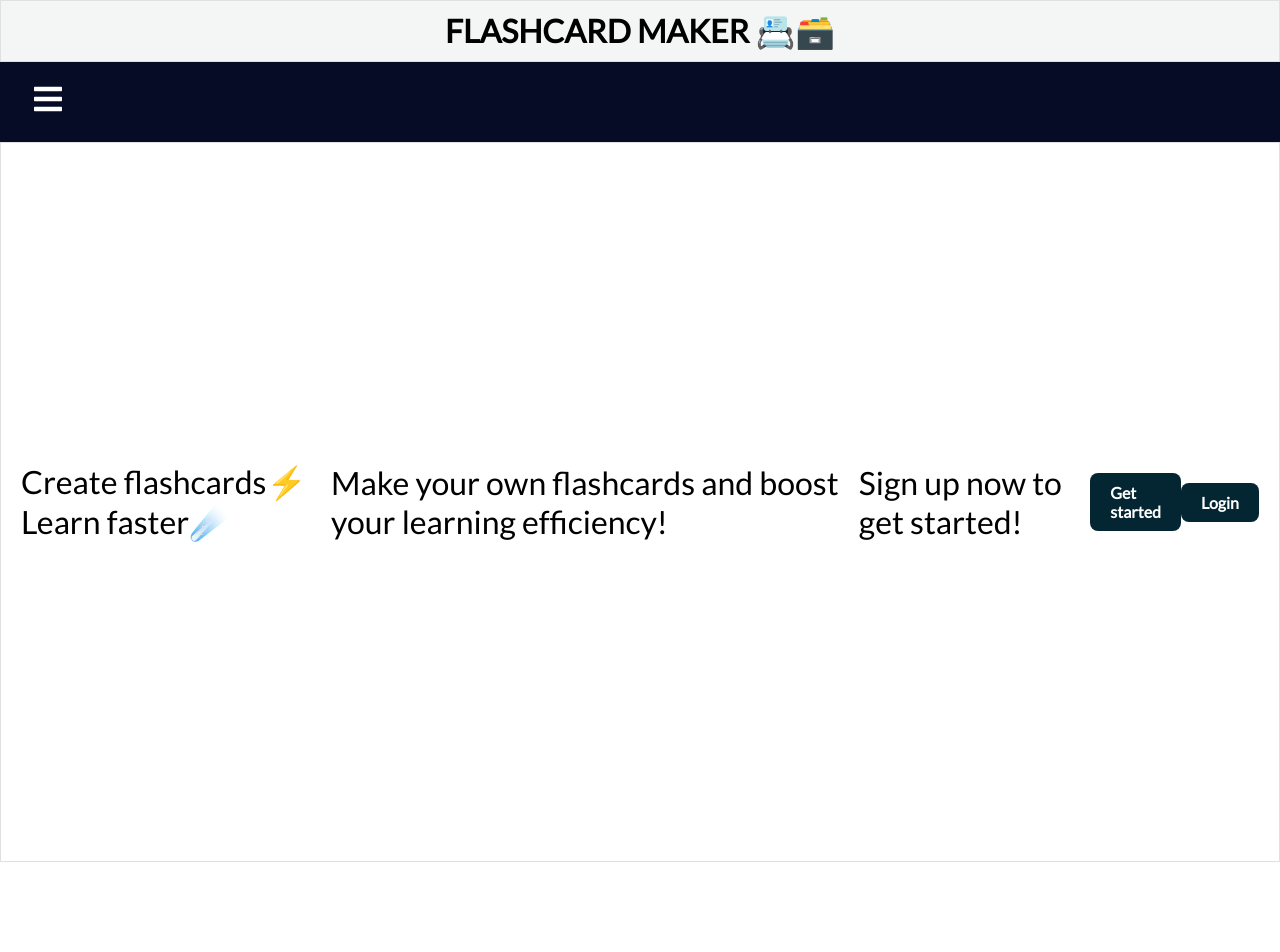
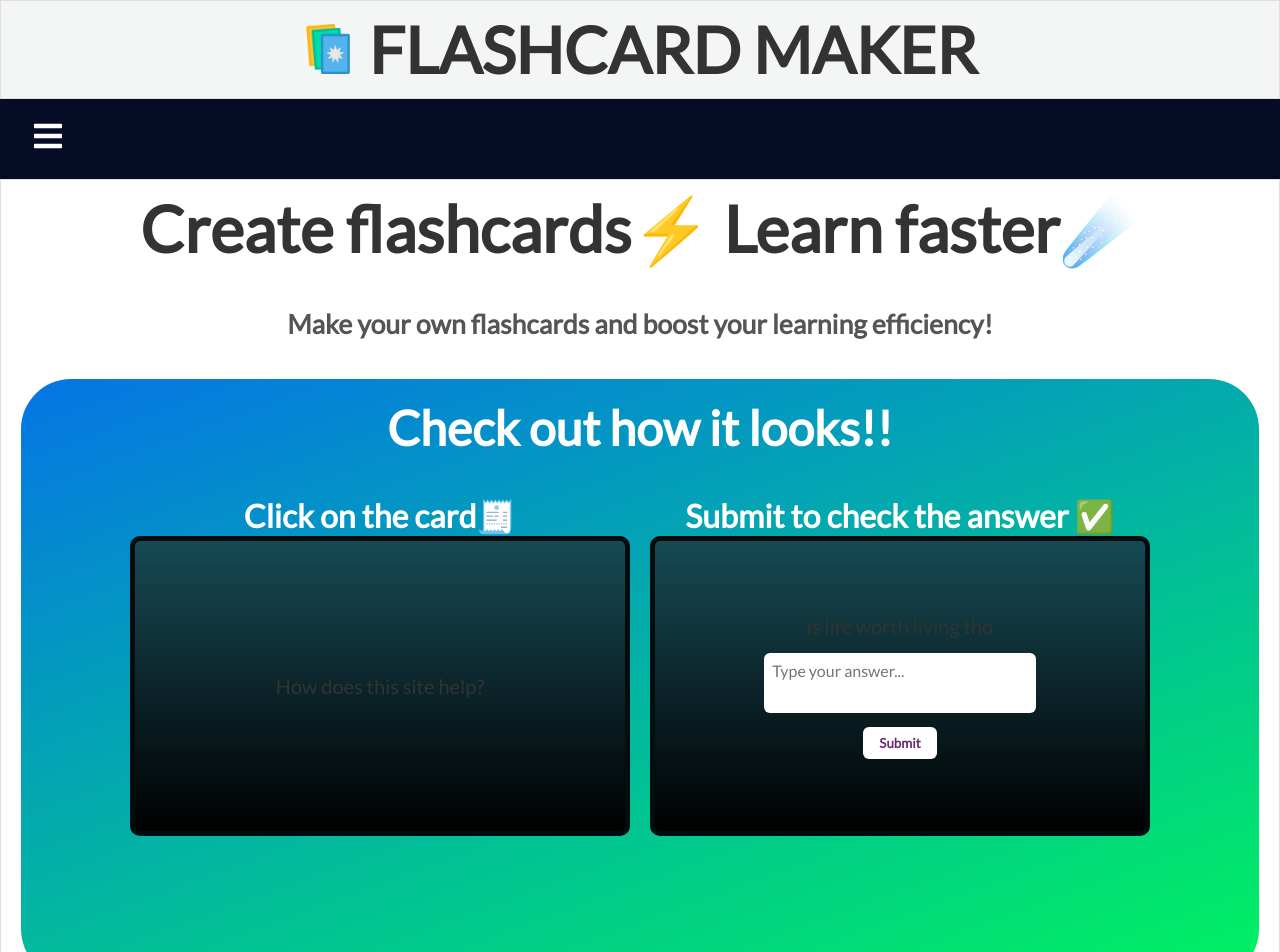
Before and after one commit to Dharani9018/Flashcard_App, a React (Vite) app: page / in a window 1280 px wide. Shown: the top 952 px of the page. Before the commit the page ends 862 px from the top, so only its background shows below. Built offline with nearby package versions, Linux system fonts and the light colour scheme.

Commit message:
flashcard

```diff
--- a/src/App.jsx
+++ b/src/App.jsx
@@ -12,11 +12,14 @@ import NotMemorized from "./pages/NotMemorized.jsx";
 import About from "./pages/About.jsx";
 import "../src/css/App.css"
 
+
+
 function App() {
     return (
         <>
             <Header /> {/* Header visible on all pages */}
             <Navigation /> {/* Navigation links visible on all pages */}
+
             <main className="app-container">
                 <Routes>
                     <Route path="/" element={<Home />} />
@@ -32,7 +35,6 @@ function App() {
             </main>
 
         </>
-
     );
 }
 
--- /dev/null
+++ b/src/components/FlashcardDemo.jsx
@@ -0,0 +1,34 @@
+import React, { useState } from "react";
+import "../css/FlashcardDemo.css"; // link to the CSS below
+import "./ReviewCard.jsx"
+import ReviewCard from "./ReviewCard.jsx";
+function FlashcardDemo({ question = "How does this site help?", answer = "A web-based Flashcard Maker where users can create, organize, and review flashcards." }) {
+    const [flipped, setFlipped] = useState(false);
+
+
+    const handleClick = () => {
+        setFlipped(!flipped);
+    };
+
+    return (
+        <div className="flashcard-demo">
+            <h2>Check out how it looks!!</h2>
+        <div className="flashcard-container">
+        <div className={`card ${flipped ? "flipped" : ""}`} onClick={handleClick}>
+            <h4>Click on the card🧾</h4>
+            <div className="card-inner">
+                <div className="card-front">
+                    <p>{question}</p>
+                </div>
+                <div className="card-back">
+                    <p>{answer}</p>
+                </div>
+            </div>
+        </div>
+            <ReviewCard/>
+        </div>
+            </div>
+    );
+}
+
+export default FlashcardDemo;
--- a/src/components/Header.jsx
+++ b/src/components/Header.jsx
@@ -1,11 +1,27 @@
-import "../css/Header.css"
+import "../css/Header.css";
+import logo from "../assets/images/card.png"; // This is your icon
+import { Link } from "react-router-dom";
 
 function Header() {
     return (
-        <header className="header">
-            <h1 className="logo">FLASHCARD MAKER 📇🗃️</h1>
-
-        </header>
+        <div className="header">
+            <h1>
+                {/* This Link component now wraps BOTH the
+                  image and the text to make them one clickable unit.
+                */}
+                <Link className="logo-flash" to="/">
+                    <img
+                        className="logo"
+                        src={logo}
+                        alt="Flashcard Maker home"
+                    />
+                    {/* It's better to put the text in a <span>
+                      so it's grouped with the image inside the link.
+                    */}
+                </Link>
+                <span>FLASHCARD MAKER</span>
+            </h1>
+        </div>
     );
 }
 
--- /dev/null
+++ b/src/components/ReviewCard.jsx
@@ -0,0 +1,57 @@
+import React, { useState } from "react";
+import "../css/ReviewCard.css";
+
+function ReviewCard({ question="is life worth living tho", answer="nope not at all lorem " }) {
+    const [flipped, setFlipped] = useState(false);
+    const [userAnswer, setUserAnswer] = useState("");
+
+    const handleSubmit = (e) => {
+        e.preventDefault();
+        setFlipped(true); // flip to reveal answer
+    };
+
+    const handleReset = () => {
+        setFlipped(false);
+        setUserAnswer("");
+    };
+
+    return (
+        <div className="review-container">
+            <div className={`Rev-card ${flipped ? "flipped" : ""}`}>
+                <h4>Submit to check the answer ✅</h4>
+                <div className="inner">
+                    {/* FRONT: Question with text area */}
+                    <div className="front">
+                        <div>
+                            <p className="question">{question}</p>
+                            <form onSubmit={handleSubmit}>
+                <textarea
+                    className="answer-input"
+                    value={userAnswer}
+                    onChange={(e) => setUserAnswer(e.target.value)}
+                    placeholder="Type your answer..."
+                />
+                                <button type="submit" className="submit-btn">
+                                    Submit
+                                </button>
+                            </form>
+                        </div>
+                    </div>
+
+                    {/* BACK: Shows correct answer */}
+                    <div className="back">
+                        <div>
+                            <p className="answer-label">Correct Answer:</p>
+                            <p className="answer-text">{answer}</p>
+                            <button onClick={handleReset} className="back-btn">
+                                Try Again
+                            </button>
+                        </div>
+                    </div>
+                </div>
+            </div>
+        </div>
+    );
+}
+
+export default ReviewCard;
--- a/src/components/SidebarData.jsx
+++ b/src/components/SidebarData.jsx
@@ -45,3 +45,5 @@ export const SidebarData = [
     }
 
 ]
+
+export default SidebarData;
--- /dev/null
+++ b/src/css/FlashcardDemo.css
@@ -0,0 +1,89 @@
+.flashcard-demo {
+    background: linear-gradient(160deg, #0575E6, #00F260);
+    padding: 20px;
+    height: 75vh;
+    border-radius: 50px;
+}
+
+.flashcard-container {
+    /* This is the key change */
+    display: flex;
+    /* These are optional but recommended for good spacing */
+    justify-content: center; /* Horizontally centers the two cards */
+    align-items: center;     /* Vertically aligns them if they are different heights */
+    gap: 20px;               /* Adds a 20px space between the two cards */
+    padding: 20px;           /* Adds some space around the container */
+    flex-wrap: wrap;         /* Allows them to stack on very small screens */
+}
+
+h2{
+    color: #fff;
+    text-align: center;
+    margin-bottom: 10px;
+}
+
+h4{
+    color: #fff;
+    text-align: center;
+    margin-top: 10px;
+}
+.card {
+    width: 500px;
+    height: 300px;
+    perspective: 1000px;
+    border-radius: 25px;
+    cursor: pointer;
+}
+
+.card-inner {
+    width: 100%;
+    height: 100%;
+    position: relative;
+    text-align: center;
+    transform-style: preserve-3d;
+    transition: transform 0.999s;
+}
+
+.card-inner:hover {
+    box-shadow: 30px 30px 30px 1px rgba(3, 16, 19, 0.5);
+}
+
+/* Flip when the 'flipped' class is added */
+.card.flipped .card-inner {
+    transform: rotateX(180deg);
+}
+
+.card-front,
+.card-back {
+    position: absolute;
+    width: 100%;
+    height: 100%;
+    backface-visibility: hidden;
+    border-radius: 10px;
+    display: flex;
+    align-items: center;
+    justify-content: center;
+    text-align: center;
+    font-size: 20px;
+    font-weight: 500;
+    padding: 20px;
+}
+
+.card-front {
+    background: linear-gradient(180deg, #174a55, #000);
+    color: #fff;
+    transform: rotateX(0deg);
+    border: 5px solid rgb(0, 12, 14);
+}
+.card-front:hover {
+    box-shadow: 16px 16px 16px black;
+}
+.card-back {
+    background: linear-gradient(180deg, #174a55, #000 );
+    color: #fff;
+    transform: rotateX(180deg);
+}
+
+.card-back:hover {
+    box-shadow: 16px 16px 16px rgb(3, 16, 19);
+}
--- a/src/css/Header.css
+++ b/src/css/Header.css
@@ -1,6 +1,16 @@
 .header{
+    font-size: 2rem;
     background-color: #f4f5f5;
     padding: 10px 20px;
     text-align: center;
     border: 1px solid #e0e0e0;
 }
+h1{
+    color: #333;
+    text-align: center;
+}
+
+.logo{
+    height: 50px;
+    width: 50px;
+}
--- a/src/css/Home.css
+++ b/src/css/Home.css
@@ -1,3 +1,35 @@
+.wrapper {
+    display: flex;
+    justify-content: center;  /* horizontal center */
+    align-items: center;      /* vertical alignment if needed */
+    width: 100%;
+    margin-top: 30px;
+
+}
+
+.btn{
+    text-align: center;
+    background: linear-gradient(180deg, #366671, #116034);
+    padding: 30px;
+    border-radius: 25px;
+    font-size: 1.5rem;
+    color: white;
+    border: none;
+    cursor: pointer;
+}
+
+.btn:hover{
+    background: linear-gradient(180deg, #116034, #366671);
+    box-shadow: 10px 10px 10px #081304;
+}
+
+.btn-container {
+    display: flex;            /* align children in a row */
+    gap: 20px;                /* space between buttons */
+    justify-content: center;  /* center horizontally */
+    align-items: center;      /* center vertically */
+    flex-wrap: wrap;          /* stack on very small screens if needed */
+}
 
 .btn-link {
     background-color: #042632;
@@ -5,13 +37,23 @@
     padding: 10px 20px;
     border: none;
     border-radius: 8px;
-    text-decoration: none;      /* removes underline*/
+    text-decoration: none;      /* removes underline */
     font-weight: 600;
     font-size: 16px;
     cursor: pointer;
-    display: inline-block;
-    transition: background-color 0.2s;
+    display: flex;               /* center text properly */
+    justify-content: center;
+    align-items: center;
+    transition: background-color 0.2s, box-shadow 0.2s;
+    text-align: center;
+    box-shadow: 0 4px 6px rgba(0,0,0,0.2);
 }
+
+.btn-link:hover {
+    background-color: #065a7d;
+    box-shadow: 0 6px 10px rgba(0,0,0,0.25);
+}
+
 
 .btn-link:hover {
     background-color: #174a55;
@@ -23,14 +65,28 @@
 
 }
 
+p{
+    color: #333;
+    text-align: center;
 
+}
+
+h1{
+    color: #333;
+    text-align: center;
+}
+
+h5{
+    color: #555;
+    text-align: center;
+}
 .home{
-    display: flex;
+
     padding: 10px 20px;
     align-items: center;
     border: 1px solid #e0e0e0;
     justify-content: center; /* centers horizontally */
       /* optional spacing */
-    height: 90vh;
+   /* height: 90vh;*/
     font-size: 2rem;
 }
--- /dev/null
+++ b/src/css/ReviewCard.css
@@ -0,0 +1,106 @@
+.review-container {
+    display: flex;
+    /*justify-content: center;*/
+}
+
+.Rev-card {
+    width: 500px;
+    height: 300px;
+    perspective: 1000px;
+}
+
+.Rev-card:hover {
+    box-shadow: 30px 30px 30px 1px rgba(3, 16, 19, 0.5);
+}
+
+.inner {
+    width: 100%;
+    height: 100%;
+    position: relative;
+    text-align: center;
+    transform-style: preserve-3d;
+    transition: transform 0.999s;
+}
+
+/* Flip bottom-up on submit */
+.Rev-card.flipped .inner {
+    transform: rotateX(180deg);
+}
+
+.front,
+.back {
+    position: absolute;
+    width: 100%;
+    height: 100%;
+    backface-visibility: hidden;
+    border-radius: 10px;
+    display: flex;
+    align-items: center;
+    justify-content: center;
+    text-align: center;
+    font-size: 20px;
+    font-weight: 500;
+    padding: 20px;
+}
+
+.front {
+    background: linear-gradient(180deg, #174a55, #000);
+    color: #fff;
+    transform: rotateX(0deg);
+    border: 5px solid rgb(0, 12, 14);
+}
+
+.front:hover {
+    box-shadow: 16px 16px 16px black;
+}
+
+.back {
+    background: linear-gradient(180deg, #174a55, #000 );
+    color: #fff;
+    transform: rotateX(180deg);
+}
+
+.back:hover {
+    box-shadow: 16px 16px 16px black;
+}
+/* Textarea + Buttons */
+.answer-input {
+    width: 100%;
+    height: 60px;
+    margin-top: 15px;
+    padding: 8px;
+    border-radius: 6px;
+    border: none;
+    outline: none;
+    resize: none;
+    font-size: 16px;
+}
+
+.submit-btn,
+.back-btn {
+    margin-top: 10px;
+    padding: 8px 16px;
+    border: none;
+    border-radius: 6px;
+    background-color: #fff;
+    color: #6A2C70;
+    font-weight: 600;
+    cursor: pointer;
+    transition: 0.3s;
+}
+
+.submit-btn:hover,
+.back-btn:hover {
+    background-color: #eee;
+}
+
+/* Back text */
+.answer-label {
+    font-weight: bold;
+    margin-bottom: 8px;
+}
+
+.answer-text {
+    font-size: 20px;
+    margin-bottom: 15px;
+}
--- a/src/pages/Home.jsx
+++ b/src/pages/Home.jsx
@@ -1,16 +1,33 @@
 import "../css/Home.css";
 import { Link } from "react-router-dom";
+import FlashcardDemo from "../components/FlashcardDemo.jsx";
+
+
 
 function Home() {
     return (
         <div className="home">
 
-            <p>Create flashcards⚡ Learn faster☄️</p>
-            <p>Make your own flashcards and boost your learning efficiency!</p>
-            <p>Sign up now to get started!</p>
+            <h1>Create flashcards⚡ Learn faster☄️</h1>
+            <br></br>
+            <h5>Make your own flashcards and boost your learning efficiency!</h5>
+            <br></br>
 
+        <div>
+            <FlashcardDemo/>
+            <br></br>
+        </div>
+
+            <div className="wrapper">
+            <div className="btn">
+                <p>Sign up now to make your own!!</p>
+                <br></br>
+            <div className="btn-container">
             <Link to='/register' className="btn-link">Get started</Link>
             <Link to='/login' className="btn-link">Login</Link>
+            </div>
+            </div>
+            </div>
 
         </div>
     );
```
Also changed, not shown: src/assets/images/card.png (added), src/css/SidebarData.css (added).
